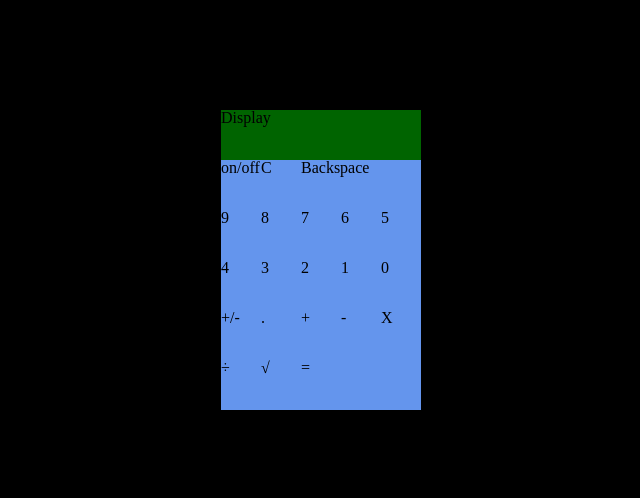
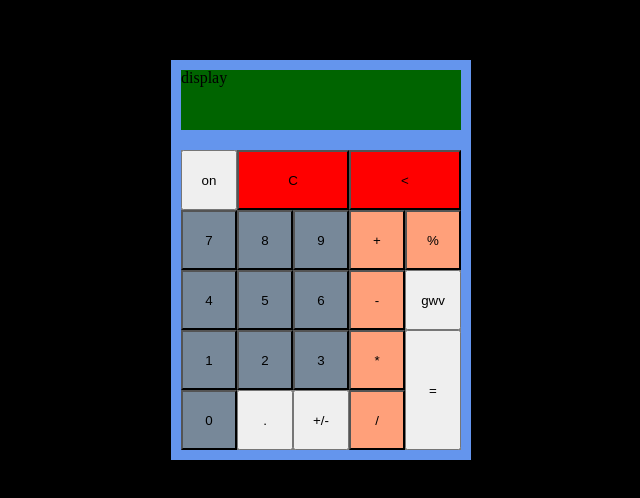
Before and after one commit to gvituri/top_05_calculator, a plain HTML site: page index.html in a window 1280 px wide. Shown: the part 140-638 px from the top of the page, without its empty margins (319-959 px from the left). Drawn offline with Linux system fonts and the light colour scheme.

Commit message:
Add display and buttons

```diff
--- a/index.html
+++ b/index.html
@@ -11,30 +11,32 @@
     </head>
     <body>
         <main>
-            <ul>
-                <li id="display">Display</li>
-                <li id="on-off">on/off</li>
-                <li id="clear">C</li>
-                <li id="backspace">Backspace</li>
-                <li>9</li>
-                <li>8</li>
-                <li>7</li>
-                <li>6</li>
-                <li>5</li>
-                <li>4</li>
-                <li>3</li>
-                <li>2</li>
-                <li>1</li>
-                <li>0</li>
-                <li>+/-</li>
-                <li>.</li>
-                <li>+</li>
-                <li>-</li>
-                <li>X</li>
-                <li>÷</li>
-                <li>√</li>
-                <li>=</li>
-            </ul>
+            <div id="display">display</div>
+            <div id="button-holder">
+                <button id="on-off">on</button>
+                <button id="clear" class="atention">C</button>
+                <button id="backspace" class="atention">&lt;</button>
+                <button id="addition" class="operator">+</button>
+                <button id="subtraction" class="operator">-</button>
+                <button id="multiplication" class="operator">*</button>
+                <button id="division" class="operator">/</button>
+                <button id="percentage" class="operator">%</button>
+                <button id="gwv">gwv</button>
+                <button id="result">=</button>
+                <button id="negative">+/-</button>
+                <button id="dot">.</button>
+                <button id="number-one" class="number">1</button>
+                <button id="number-two" class="number">2</button>
+                <button id="number-three" class="number">3</button>
+                <button id="number-four" class="number">4</button>
+                <button id="number-five" class="number">5</button>
+                <button id="number-six" class="number">6</button>
+                <button id="number-seven" class="number">7</button>
+                <button id="number-eight" class="number">8</button>
+                <button id="number-nine" class="number">9</button>
+                <button id="number-zero" class="number">0</button>
+            </div>
+
         </main>
     </body>
 </html>
--- a/main.css
+++ b/main.css
@@ -8,35 +8,160 @@ body {
     background-color: black
 }
 
-ul {
-    width: 200px;
-    height: 300px;
+main {
+    width: 300px;
+    height: 400px;
 
     display: grid;
-    grid-template-rows: repeat(6, 1fr);
-    grid-template-columns: repeat(5, 1fr);
+    grid-template-rows: 20% 80%;
 
     background-color: cornflowerblue;
+
 }
 
 #display {
     grid-row: 1/2;
-    grid-column: 1/6;
+
+    box-sizing: border-box;
+
+    margin: 10px;
 
     background-color: darkgreen;
 }
 
+
+#button-holder {
+    grid-row: 2/3;
+
+    box-sizing: border-box;
+
+    margin: 10px;
+
+    display: grid;
+    grid-template-rows: repeat(5, 1fr);
+    grid-template-columns: repeat(5, 1fr);
+
+    background-color: gray;
+}
+
+.operator {
+    background-color: lightsalmon;
+}
+
+.number {
+    background-color: lightslategray;
+}
+
+.atention {
+    background-color: red;
+}
+
 #on-of {
+    grid-row: 1/2;
+    grid-column: 1/2;
+}
+
+#clear {
+    grid-row: 1/2;
+    grid-column: 2/4;
+}
+
+#backspace {
+    grid-row: 1/2;
+    grid-column: 4/6;
+}
+
+#addition {
+    grid-row: 2/3;
+    grid-column: 4/5;
+}
+
+#subtraction {
+    grid-row: 3/4;
+    grid-column: 4/5;
+}
+
+#multiplication {
+    grid-row: 4/5;
+    grid-column: 4/5;
+}
+
+#division {
+    grid-row: 5/6;
+    grid-column: 4/5;
+}
+
+#percentage {
+    grid-row: 2/3;
+    grid-column: 5/6;
+}
+
+#gwv {
+    grid-row: 3/4;
+    grid-column: 5/6;
+}
+
+#result {
+    grid-row: 4/6;
+    grid-column: 5/6;
+}
+
+#negative {
+    grid-row: 5/6;
+    grid-column: 3/4;
+}
+
+#dot {
+    grid-row: 5/6;
+    grid-column: 2/3;
+}
+
+#number-one {
+    grid-row: 4/5;
+    grid-column: 1/2;
+}
+
+#number-two {
+    grid-row: 4/5;
+    grid-column: 2/3;
+}
+
+#number-three {
+    grid-row: 4/5;
+    grid-column: 3/4;
+}
+
+#number-four {
+    grid-row: 3/4;
+    grid-column: 1/2;
+}
+
+#number-five {
+    grid-row: 3/4;
+    grid-column: 2/3;
+}
+
+#number-six {
+    grid-row: 3/4;
+    grid-column: 3/4;
+}
+
+#number-seven {
     grid-row: 2/3;
     grid-column: 1/2;
 }
 
-#clear {
+#number-eight {
     grid-row: 2/3;
     grid-column: 2/3;
 }
 
-#backspace {
+#number-nine {
     grid-row: 2/3;
-    grid-column: 3/6;
+    grid-column: 3/4;
 }
+
+#number-zero {
+    grid-row: 5/6;
+    grid-column: 1/2;
+}
```
